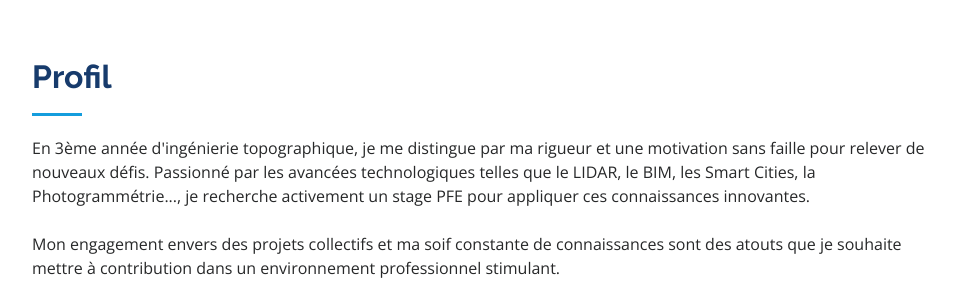
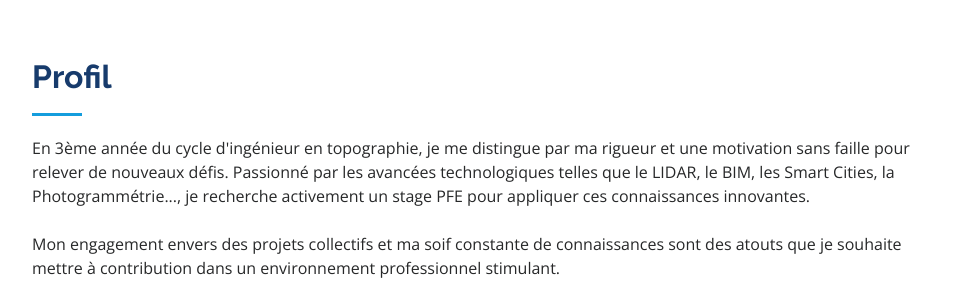
Before and after one commit to zaroualiil/CVzaroualiilham.github.io, a plain HTML site: page index.html in a window 1280 px wide. Shown: the part 802-1109 px from the top of the page, without its empty margins (298-1253 px from the left). Drawn offline with nearby package versions, Linux system fonts and the light colour scheme; grey boxes are pictures that could not be loaded; files whose address does not match are found by name.

Commit message:
Update index.html

```diff
--- a/index.html
+++ b/index.html
@@ -77,7 +77,7 @@
 
         <div class="section-title">
           <h2>Profil</h2>
-          <p>En 3ème année d'ingénierie topographique, je me distingue par ma rigueur et une motivation sans faille pour relever de nouveaux défis. Passionné par les avancées technologiques telles que le LIDAR, le BIM, les Smart Cities, la Photogrammétrie..., je recherche activement un stage PFE pour appliquer ces connaissances innovantes.
+          <p>En 3ème année du cycle d'ingénieur en topographie, je me distingue par ma rigueur et une motivation sans faille pour relever de nouveaux défis. Passionné par les avancées technologiques telles que le LIDAR, le BIM, les Smart Cities, la Photogrammétrie..., je recherche activement un stage PFE pour appliquer ces connaissances innovantes.
             <br><br>Mon engagement envers des projets collectifs et ma soif constante de connaissances sont des atouts que je souhaite mettre à contribution dans un environnement professionnel stimulant.</p>
         </div>
         <div class="row">
```
